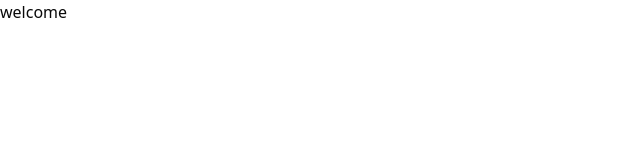
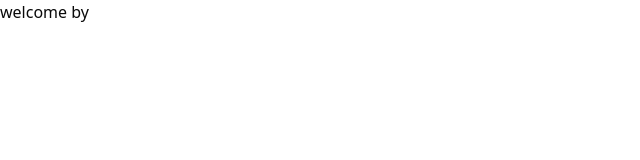
Before and after one commit to shafiqulislamsagor-developer/Soft_Product, a Next.js app: page / in a window 1280 px wide. Shown: the top 160 px of the page, without its empty margins (0-640 px from the left). Built offline with nearby package versions, Linux system fonts and the light colour scheme.

Commit message:
feat: backdated commit

```diff
--- a/src/app/page.tsx
+++ b/src/app/page.tsx
@@ -1,3 +1,3 @@
 export default function Home() {
-  return <div>welcome</div>;
+  return <div>welcome by</div>;
 }
```
